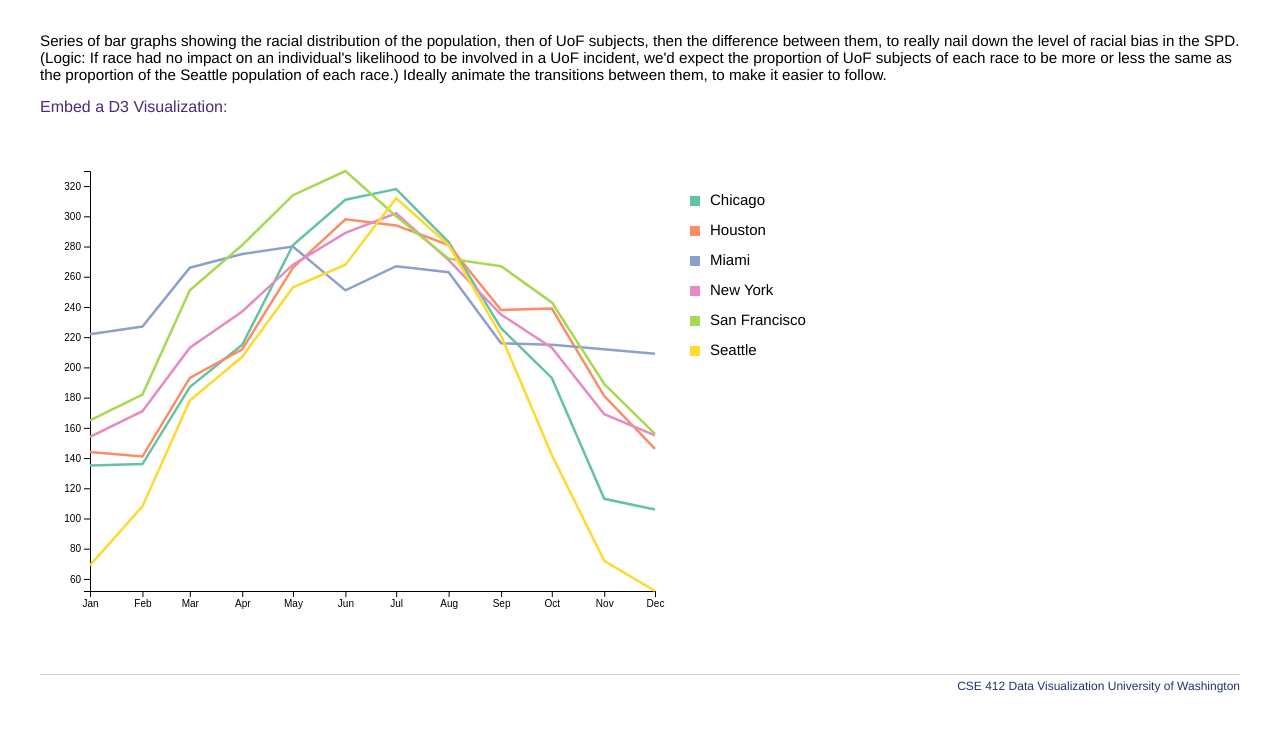
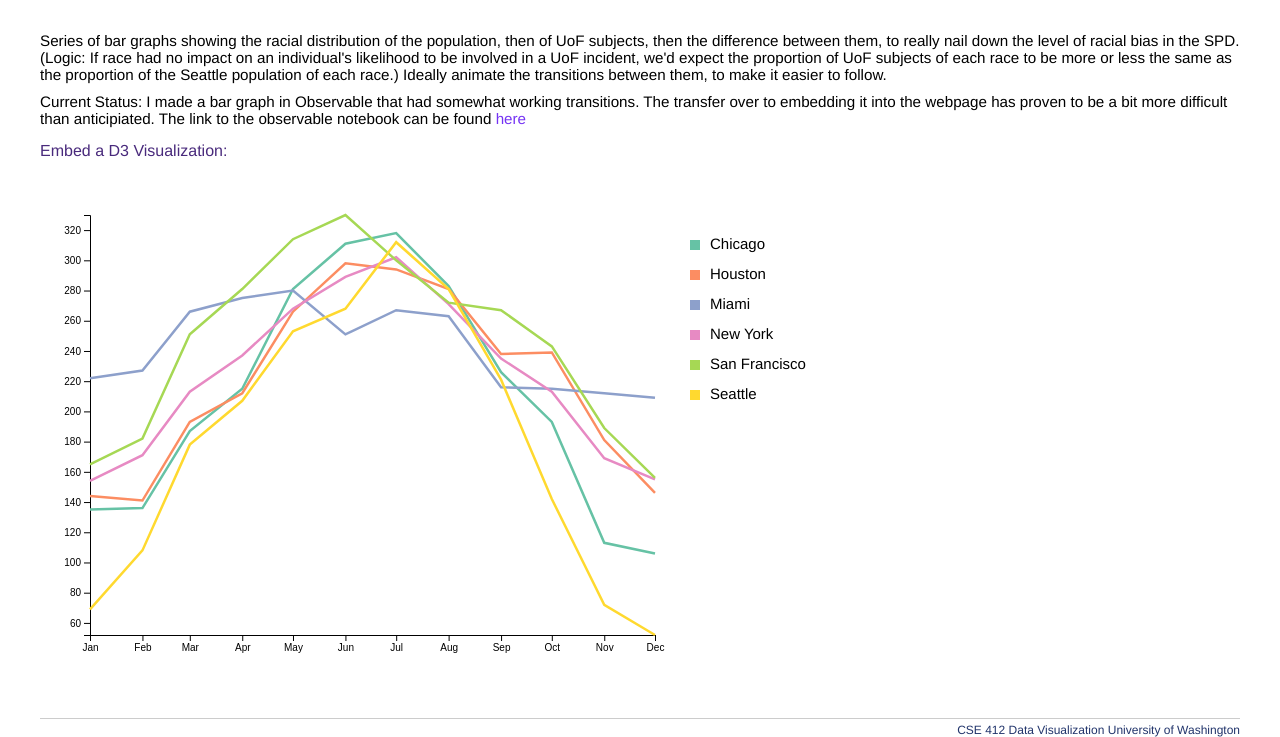
Before and after one commit to cse412-21w/spd-use-of-force, a website built with Parcel: page src/index.html in a window 1280 px wide. Shown: the part 1192-1929 px from the top of the page. Before the commit the page ends 1885 px from the top, so only its background shows below. Built offline with nearby package versions, Linux system fonts and the light colour scheme; a script that the page names is missing; a web font is replaced by a local one.

Commit message:
put current status for my section

```diff
--- a/src/index.html
+++ b/src/index.html
@@ -107,6 +107,13 @@
           them, to make it easier to follow.
         </p>
       </section>
+      <section>
+        <p>
+          Current Status: I made a bar graph in Observable that had somewhat working transitions. The transfer
+          over to embedding it into the webpage has proven to be a bit more difficult than anticipiated. The link to the observable
+          notebook can be found <a href = "https://observablehq.com/@nicolegooding/i-am-trying-to-make-an-animated-bar-graph"> here </a>
+        </p>
+      </section>
 
       <section id = "d3Demo">
         <h4>Embed a D3 Visualization:</h4>
```
